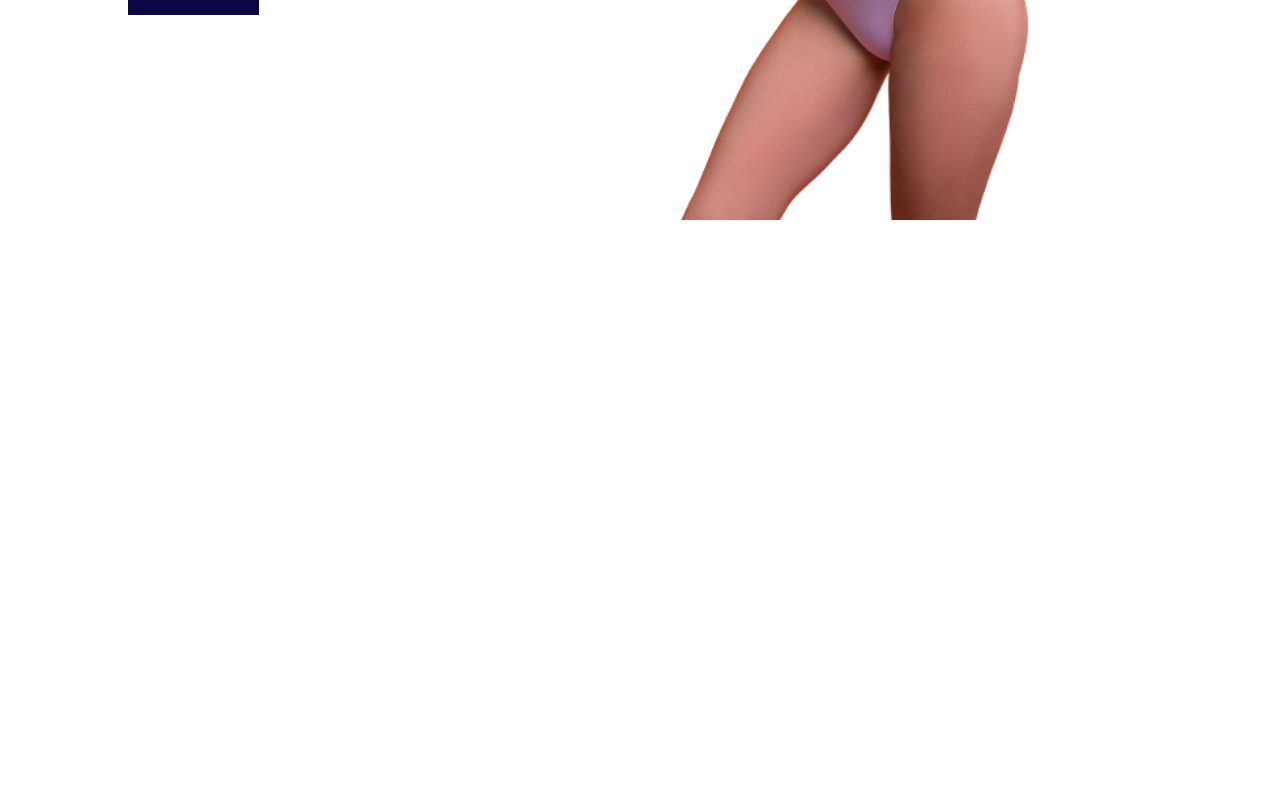
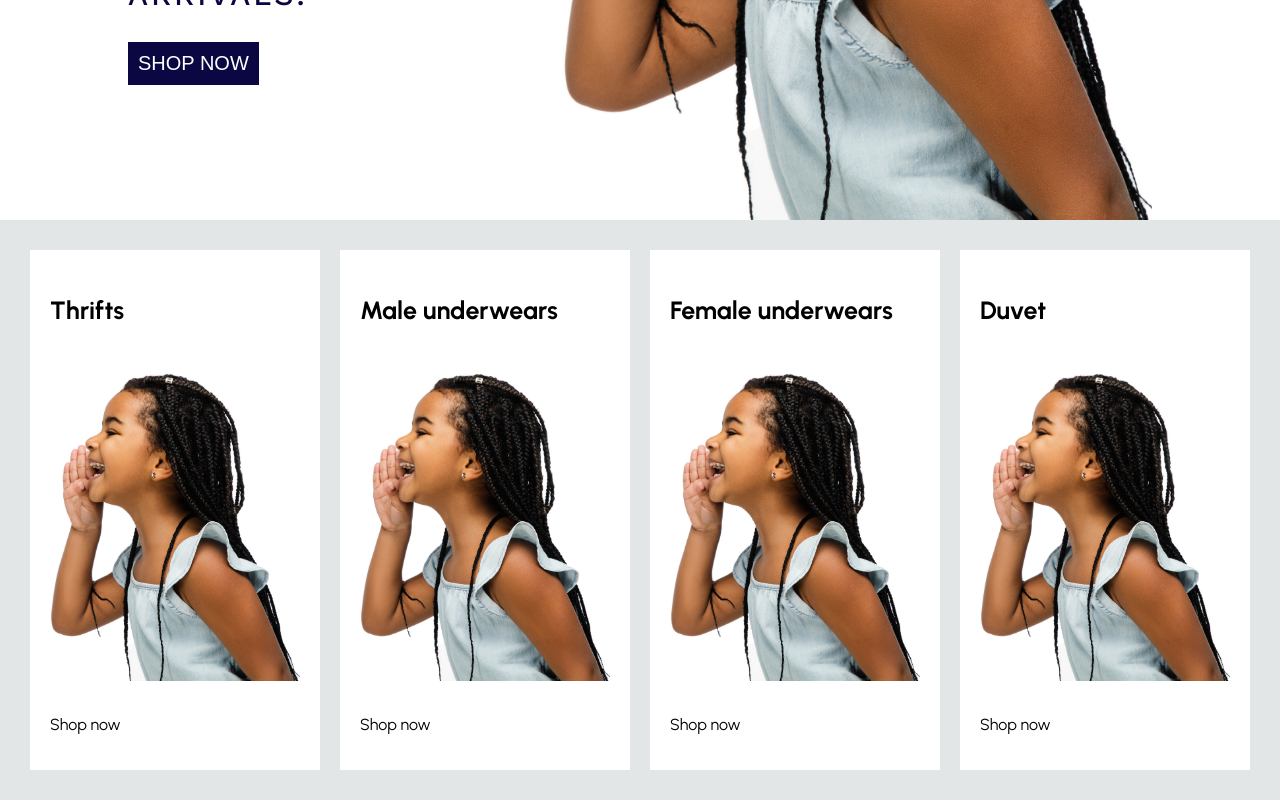
Before and after one commit to Lims-Paces/ira-shop, a React (Create React App) app: page / in a window 1280 px wide. Shown: the part 695-1495 px from the top of the page. Before the commit the page ends 915 px from the top, so only its background shows below. Built offline with nearby package versions, Linux system fonts and the light colour scheme.

Commit message:
added category section

```diff
--- a/public/index.html
+++ b/public/index.html
@@ -40,6 +40,7 @@
         padding: 0;
         box-sizing: border-box;
         font-family: "Urbanist", sans-serif;
+        background-color: #e3e6e6;
       }
     </style>
 
--- /dev/null
+++ b/src/components/Categories.js
@@ -0,0 +1,23 @@
+import React from "react";
+import styled from "styled-components";
+import { categories } from "../data";
+import CategoryItem from "./CategoryItem";
+
+const Container = styled.div`
+  display: flex;
+  justify-content: space-between;
+
+  padding: 20px;
+`;
+
+const Categories = (props) => {
+  return (
+    <Container>
+      {categories.map((item) => (
+        <CategoryItem item={item} />
+      ))}
+    </Container>
+  );
+};
+
+export default Categories;
--- /dev/null
+++ b/src/components/CategoryItem.js
@@ -0,0 +1,39 @@
+import React from "react";
+import styled from "styled-components";
+
+const Container = styled.div`
+  color: black;
+  background-color: white;
+  /* flex: 1; */
+  margin: 10px;
+  padding: 20px;
+  height: 60vh;
+  width: 30%;
+`;
+
+const Image = styled.img`
+  width: 100%;
+  height: 70%;
+  object-fit: cover;
+  margin-bottom: 30px;
+`;
+
+const Title = styled.h3`
+  font-size: 25px;
+  margin-bottom: 20px;
+`;
+const Anchor = styled.a`
+  cursor: pointer;
+`;
+
+const CategoryItem = ({ item }) => {
+  return (
+    <Container>
+      <Title>{item.title}</Title>
+      <Image src={item.img} />
+      <Anchor>Shop now</Anchor>
+    </Container>
+  );
+};
+
+export default CategoryItem;
--- a/src/components/Slider.js
+++ b/src/components/Slider.js
@@ -13,6 +13,7 @@ const Container = styled.div`
   overflow: hidden;
   font-family: "Work Sans", sans-serif;
   color: #0b0742;
+  background-color: white;
 `;
 
 const Arrow = styled.div`
@@ -91,9 +92,6 @@ const Slider = () => {
 
   return (
     <Container>
-      <Arrow direction="left" onClick={() => handleClick("left")}>
-        <ArrowBackIosNewOutlinedIcon style={{ fontSize: "30px" }} />
-      </Arrow>
       <Wrapper slideIndex={slideIndex}>
         {sliderItems.map((sliderItem) => (
           <Slide bg="slide1">
@@ -108,6 +106,9 @@ const Slider = () => {
           </Slide>
         ))}
       </Wrapper>
+      <Arrow direction="left" onClick={() => handleClick("left")}>
+        <ArrowBackIosNewOutlinedIcon style={{ fontSize: "30px" }} />
+      </Arrow>
       <Arrow direction="right" onClick={() => handleClick("right")}>
         <ArrowForwardIosOutlinedIcon style={{ fontSize: "30px" }} />
       </Arrow>
--- a/src/data.js
+++ b/src/data.js
@@ -1,23 +1,87 @@
-import duveh from "../src/images/linger.png";
+import linger from "../src/images/linger.png";
+import thrift from "../src/images/thrift.jpg";
+import category1 from "../src/images/category1.jpg";
 
 export const sliderItems = [
   {
     id: 1,
-    image: duveh,
+    image: thrift,
+    title: "DUVET DEALS",
+    desc: "LET YOUR LINGERIES LINGER! 20% OFF FOR NEw ARRIVALS.",
+  },
+  {
+    id: 1,
+    image: linger,
     title: "LINGERIES DEALS",
     desc: "LET YOUR LINGERIES LINGER! 20% OFF FOR NEw ARRIVALS.",
   },
   {
     id: 1,
-    image: duveh,
-    title: "DUVET DEALS",
+    image: thrift,
+    alt: "thrift",
+    title: "THRIFT DEALS",
     desc: "LET YOUR LINGERIES LINGER! 20% OFF FOR NEw ARRIVALS.",
+  },
+];
+
+export const categories = [
+  {
+    id: 1,
+    img: thrift,
+    title: "Thrifts",
   },
   {
     id: 1,
-    image: duveh,
-    alt: "lingeries",
-    title: "WHOLESALE DEALS",
-    desc: "LET YOUR LINGERIES LINGER! 20% OFF FOR NEw ARRIVALS.",
+    img: thrift,
+    title: "Male underwears",
+  },
+  {
+    id: 1,
+    img: thrift,
+    title: "Female underwears",
+  },
+  {
+    id: 1,
+    img: thrift,
+    title: "Duvet",
   },
 ];
+
+export const product = [
+  {
+    id: 1,
+    img: thrift,
+  },
+  {
+    id: 1,
+    img: thrift,
+  },
+  {
+    id: 1,
+    img: thrift,
+  },
+  {
+    id: 1,
+    img: thrift,
+  },
+  {
+    id: 1,
+    img: thrift,
+  },
+  {
+    id: 1,
+    img: thrift,
+  },
+  {
+    id: 1,
+    img: thrift,
+  },
+  {
+    id: 1,
+    img: thrift,
+  },
+  {
+    id: 1,
+    img: thrift,
+  },
+];
--- a/src/pages/Home.js
+++ b/src/pages/Home.js
@@ -1,5 +1,6 @@
 import React from "react";
 import Announcement from "../components/Announcement";
+import Categories from "../components/Categories";
 import Navbar from "../components/Navbar";
 import Slider from "../components/Slider";
 
@@ -9,6 +10,7 @@ const Home = () => {
       <Announcement />
       <Navbar />
       <Slider />
+      <Categories />
     </div>
   );
 };
```
Also changed, not shown: src/images/category1.jpg (added), src/images/thrift.jpg (added).
